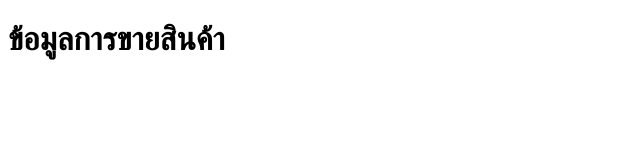
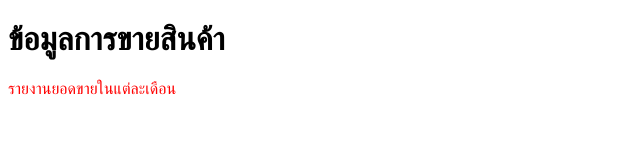
Before and after one commit to atsawinkz/mini-project, a plain HTML site: page index.html in a window 1280 px wide. Shown: the whole page, without its empty margins (0-640 px from the left). Drawn offline with Linux system fonts and the light colour scheme.

Commit message:
report sale

```diff
--- a/index.html
+++ b/index.html
@@ -7,5 +7,11 @@
 </head>
 <body>
     <h1>ข้อมูลการขายสินค้า</h1>
+    <p>รายงานยอดขายในแต่ละเดือน</p>
+    <style>
+        p{
+            color: red;
+        }
+    </style>
 </body>
 </html>
```
